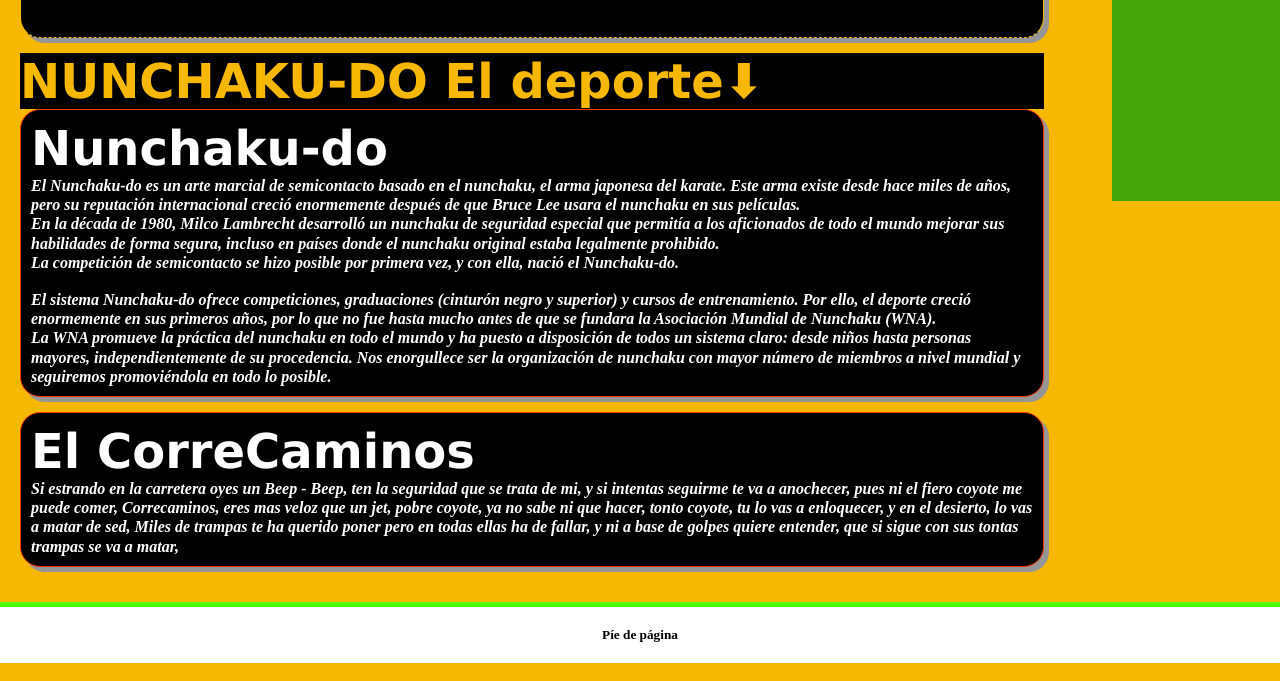
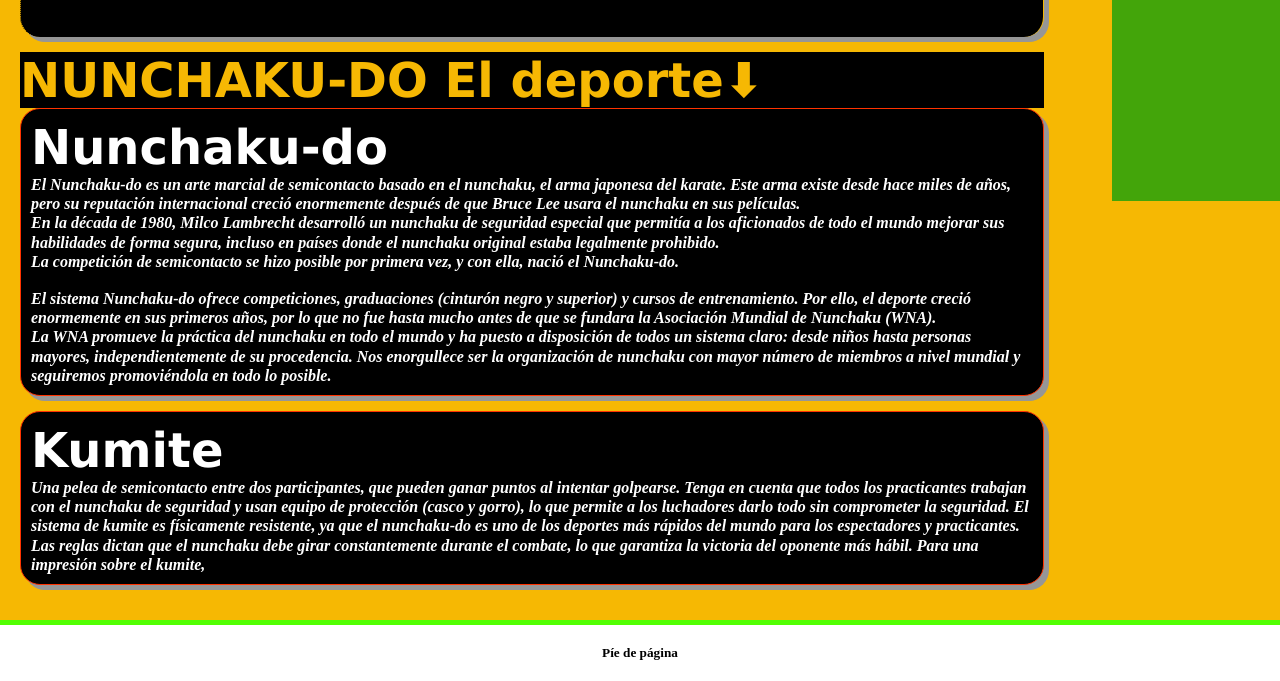
Before and after one commit to Rajold/nunchakuPage, a plain HTML site: page index.html in a window 1280 px wide. Shown: the part 843-1524 px from the top of the page. Drawn offline with Linux system fonts and the light colour scheme.

Commit message:
newAttemp

```diff
--- a/index.html
+++ b/index.html
@@ -43,20 +43,8 @@
             <p>El sistema Nunchaku-do ofrece competiciones, graduaciones (cinturón negro y superior) y cursos de entrenamiento. Por ello, el deporte creció enormemente en sus primeros años, por lo que no fue hasta mucho antes de que se fundara la Asociación Mundial de Nunchaku (WNA). <br>
                 La WNA promueve la práctica del nunchaku en todo el mundo y ha puesto a disposición de todos un sistema claro: desde niños hasta personas mayores, independientemente de su procedencia. Nos enorgullece ser la organización de nunchaku con mayor número de miembros a nivel mundial y seguiremos promoviéndola en todo lo posible.</p>
         </article>
-        <article class="article" ><H1>El CorreCaminos</H1>
-        <P>Si estrando en la carretera oyes un Beep - Beep,
-            ten la seguridad que se trata de mi,
-            y si intentas seguirme te va a anochecer,
-            pues ni el fiero coyote me puede comer,
-            Correcaminos, eres mas veloz que un jet,
-            pobre coyote, ya no sabe ni que hacer,
-            tonto coyote, tu lo vas a enloquecer,
-            y en el desierto, lo vas a matar de sed,
-            Miles de trampas te ha querido poner
-            pero en todas ellas ha de fallar,
-            y ni a base de golpes quiere entender,
-            que si sigue con sus tontas trampas
-            se va a matar,</P>
+        <article class="article" ><H1>Kumite</H1>
+        <P>Una pelea de semicontacto entre dos participantes, que pueden ganar puntos al intentar golpearse. Tenga en cuenta que todos los practicantes trabajan con el nunchaku de seguridad y usan equipo de protección (casco y gorro), lo que permite a los luchadores darlo todo sin comprometer la seguridad. El sistema de kumite es físicamente resistente, ya que el nunchaku-do es uno de los deportes más rápidos del mundo para los espectadores y practicantes. Las reglas dictan que el nunchaku debe girar constantemente durante el combate, lo que garantiza la victoria del oponente más hábil. Para una impresión sobre el kumite,</P>
         </article>
 </section>
 
--- a/styles.css
+++ b/styles.css
@@ -109,7 +109,7 @@
     -webkit-box-shadow: rgb(150,150,150) 5px 5px;
     box-shadow: rgb(150,150,150) 5px 5px;
     overflow: auto;
-    border-style: dashed solid;
+    border-style: dashed groove none dotted;
    border-width: 1px;
    border-color: #f6b803;
 }
```
Also changed, not shown: 1 other file.
